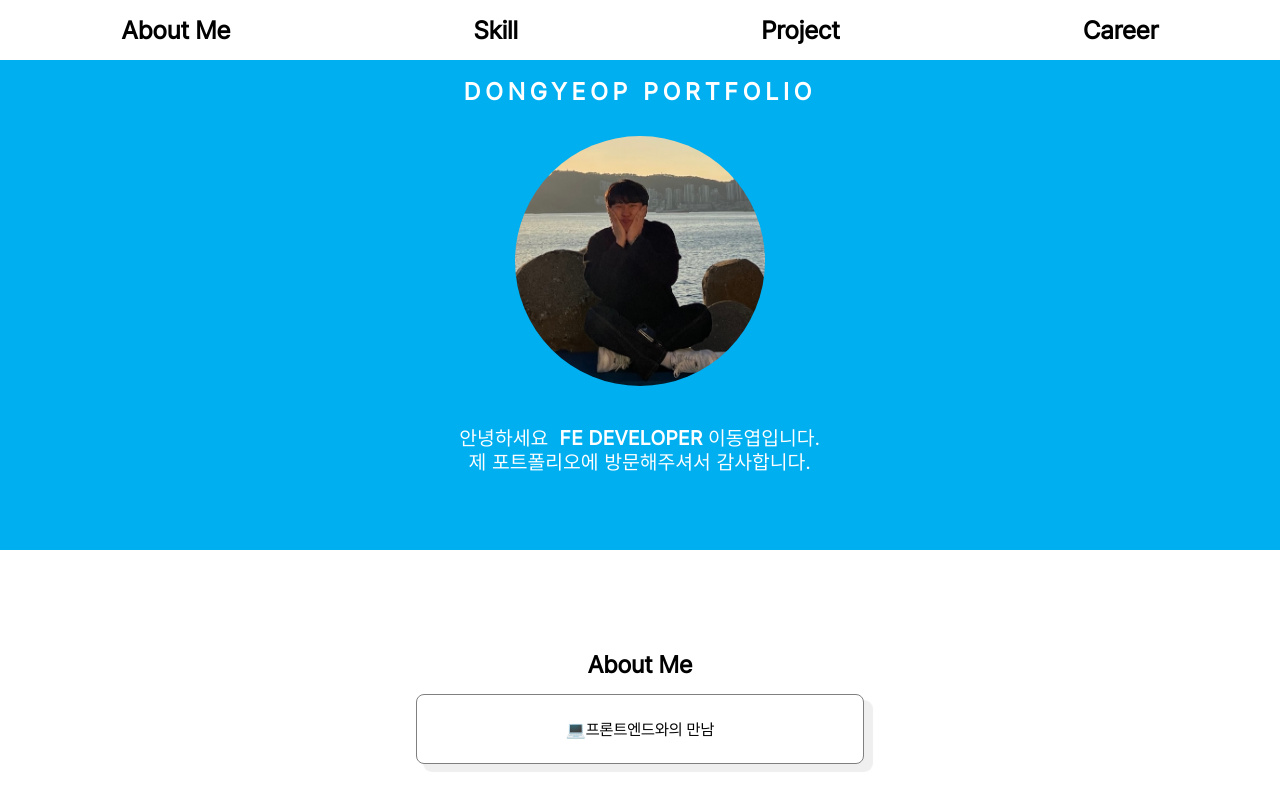
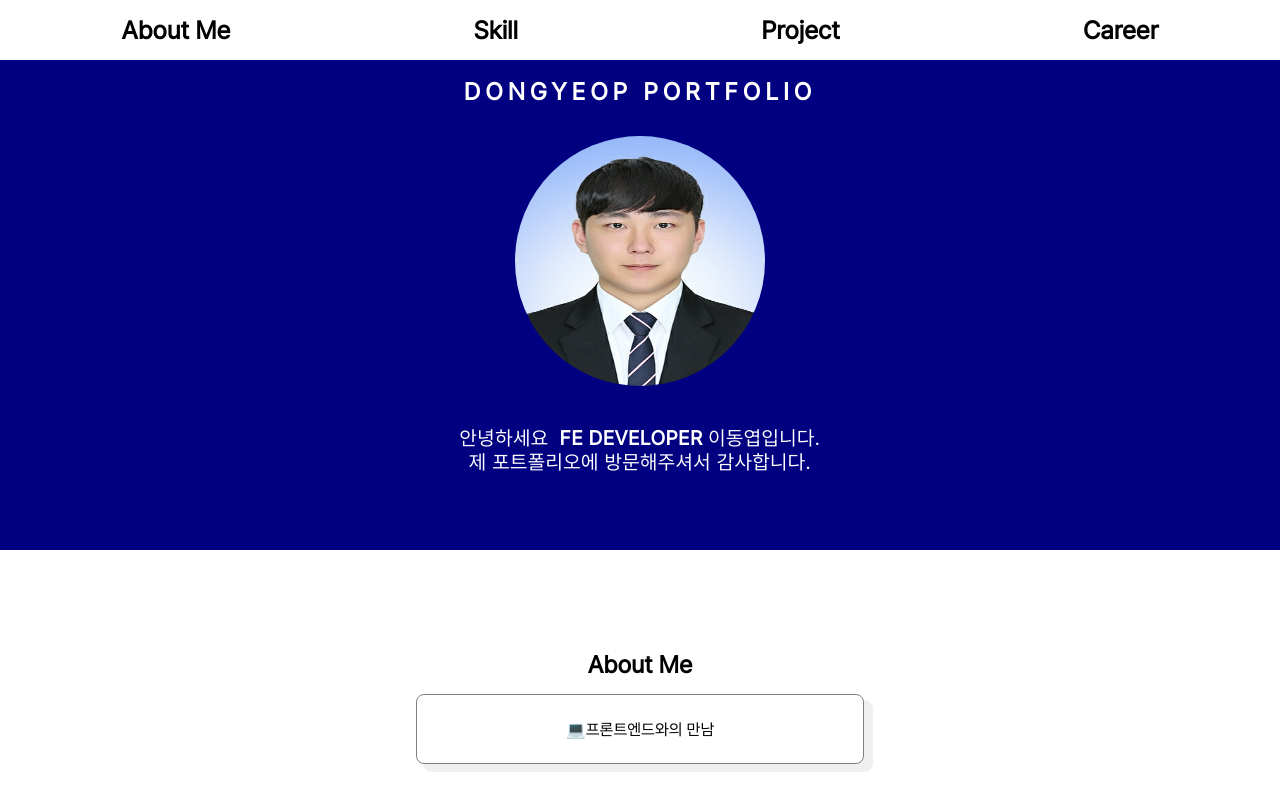
Before and after one commit to LuvHub1001/herb-portfolio, a React (Vite) app: page / in a window 1280 px wide. Shown: the top 792 px of the page. Built offline with nearby package versions, Linux system fonts and the light colour scheme.

Commit message:
이미지 변경

```diff
--- a/src/components/introduce/Welcome.jsx
+++ b/src/components/introduce/Welcome.jsx
@@ -14,10 +14,7 @@ function Welcome() {
             <h1>DONGYEOP PORTFOLIO</h1>
           )}
           <div className="img-box">
-            <img
-              alt="이미지를 불러오지 못했습니다."
-              src="/images/selfie2.jpg"
-            />
+            <img alt="이미지를 불러오지 못했습니다." src="/images/selfie.jpg" />
           </div>
 
           <div className="ment-box">
@@ -40,7 +37,7 @@ const WelcomeWrapper = styled.div`
   width: auto;
   justify-content: center;
   align-items: center;
-  background-color: #00aff0;
+  background-color: #000080;
   color: white;
 
   & h1 {
```
Also changed, not shown: public/images/selfie.jpg (added).
